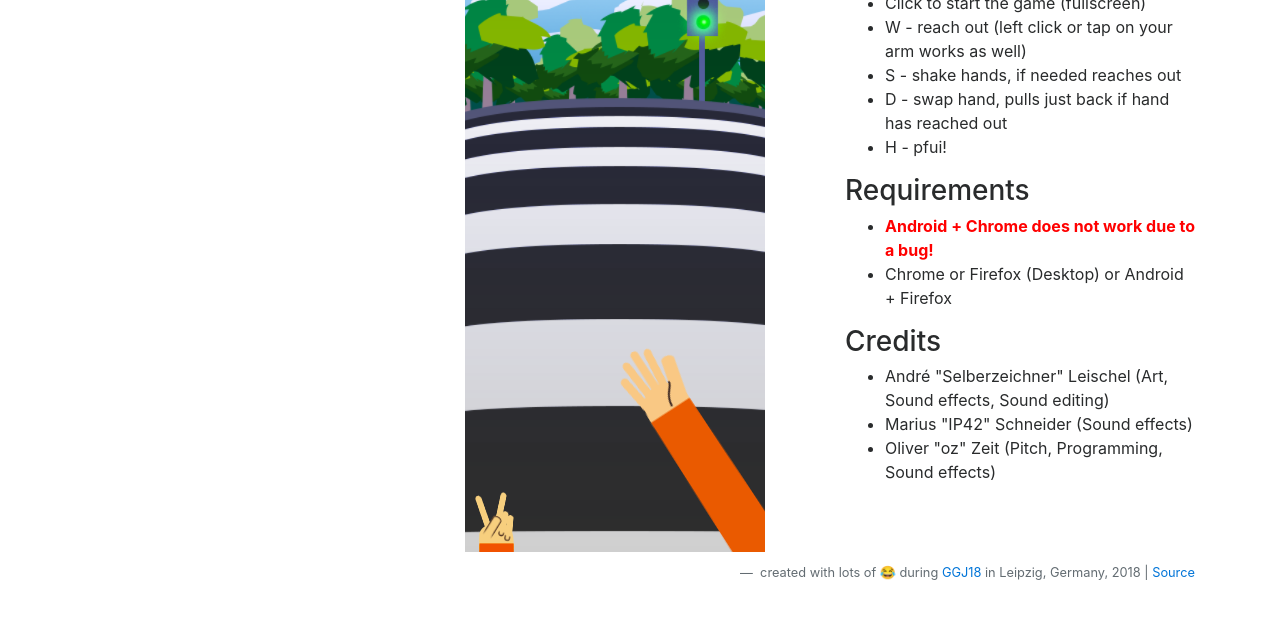
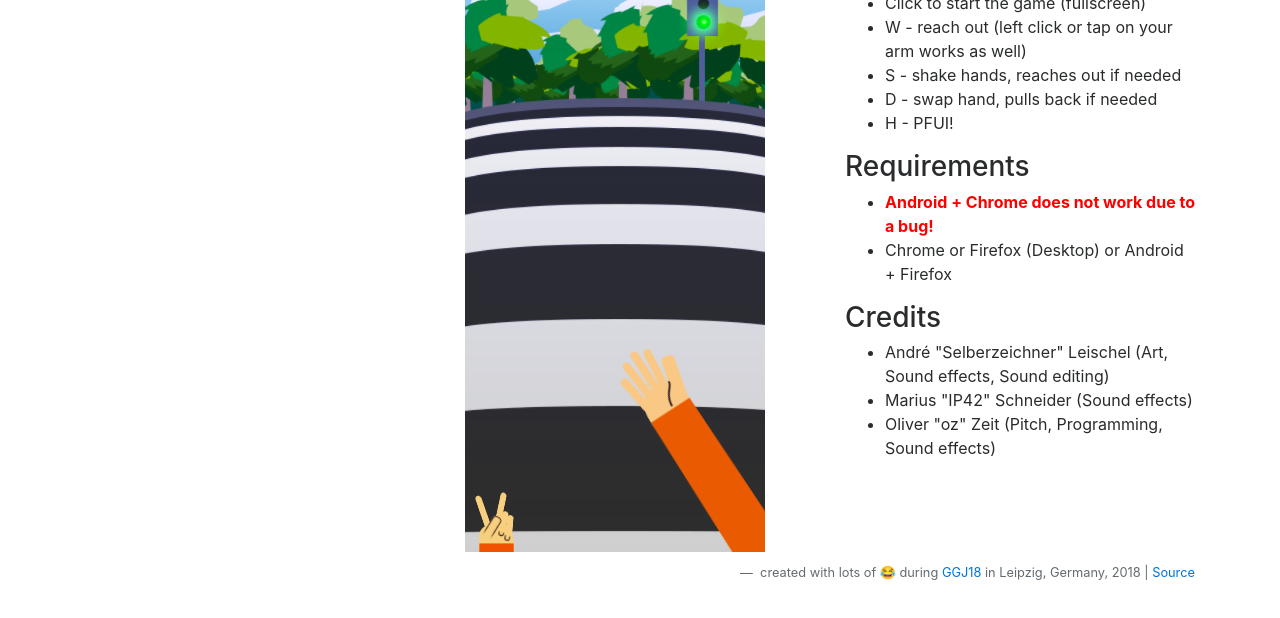
Before and after one commit to ooz/handshake, a plain HTML site: page index.html in a window 1280 px wide. Shown: the part 48-666 px from the top of the page. Drawn offline with Linux system fonts and the light colour scheme; no server answers; animation ran at ten frames a second.

Commit message:
Clearer instructions

```diff
--- a/index.html
+++ b/index.html
@@ -40,9 +40,9 @@
             <ul>
                 <li>Click to start the game (fullscreen)</li>
                 <li>W - reach out (left click or tap on your arm works as well)</li>
-                <li>S - shake hands, if needed reaches out</li>
-                <li>D - swap hand, pulls just back if hand has reached out</li>
-                <li>H - pfui!</li>
+                <li>S - shake hands, reaches out if needed</li>
+                <li>D - swap hand, pulls back if needed</li>
+                <li>H - PFUI!</li>
             </ul>
         </div>
         <h3>Requirements</h3>
```
